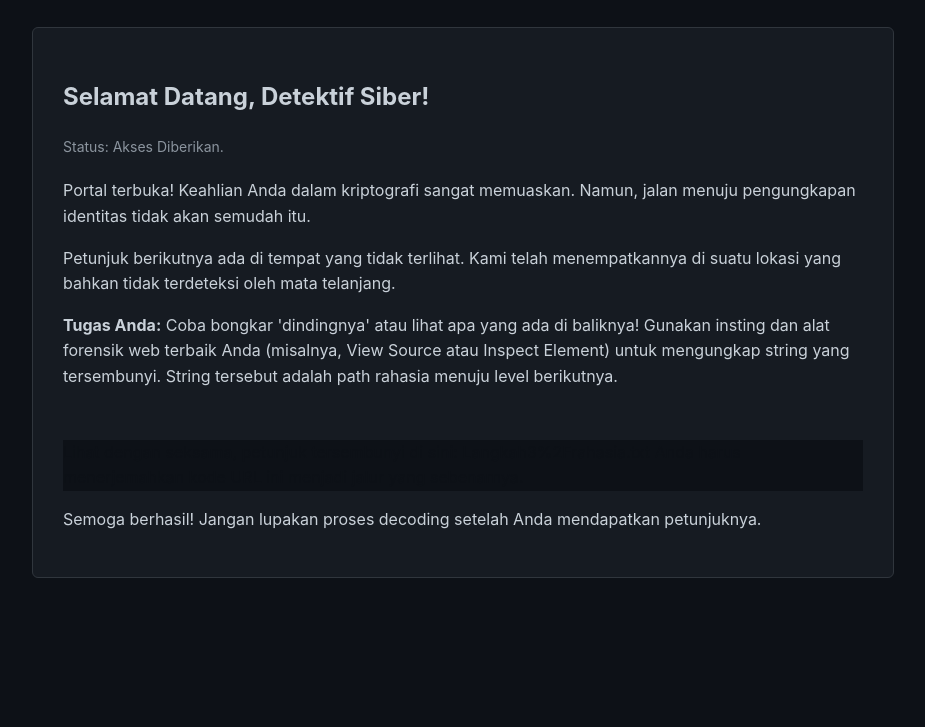
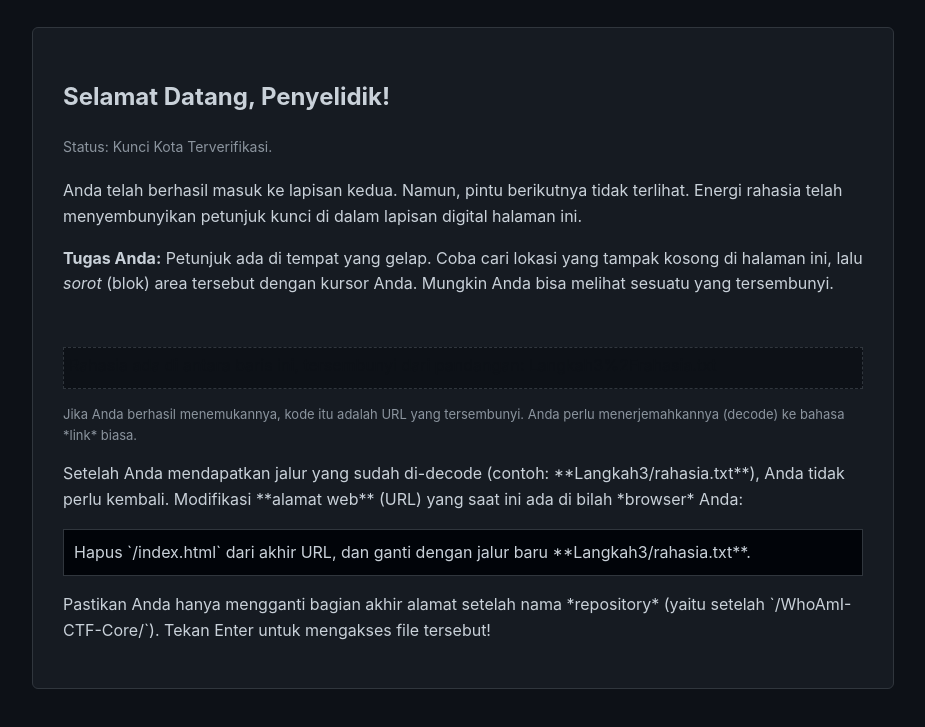
Before and after one commit to younglek911-rgb/WhoAmI-CTF-Core, a plain HTML site: page index.html in a window 1280 px wide. Shown: the part 127-854 px from the top of the page, without its empty margins (177-1102 px from the left). Before the commit the page ends 800 px from the top, so only its background shows below. Drawn offline with Linux system fonts and the light colour scheme.

Commit message:
Update index.html

```diff
--- a/index.html
+++ b/index.html
@@ -7,11 +7,11 @@
     <style>
         /* Variabel CSS untuk Dark Mode ala GitHub */
         :root {
-            --gh-bg-primary: #0d1117;          /* Background utama gelap */
-            --gh-bg-secondary: #161b22;       /* Background kontainer */
-            --gh-text-color: #c9d1d9;         /* Warna teks terang */
-            --gh-border-color: #30363d;       /* Warna border dan garis */
-            --gh-link-color: #58a6ff;         /* Warna tautan biru */
+            --gh-bg-primary: #0d1117;
+            --gh-bg-secondary: #161b22;
+            --gh-text-color: #c9d1d9;
+            --gh-border-color: #30363d;
+            --gh-link-color: #58a6ff;
         }
 
         body {
@@ -45,34 +45,31 @@
         }
         .status {
             font-size: 14px;
-            color: #8b949e; /* Warna abu-abu GitHub */
+            color: #8b949e;
             margin-bottom: 20px;
         }
         p {
             margin-bottom: 15px;
         }
-        a {
-            color: var(--gh-link-color);
-            text-decoration: none;
-        }
-        a:hover {
-            text-decoration: underline;
-        }
 
         /* --- TEKA-TEKI FORENSIK (RENDAH KONTRAS) --- */
         .hidden-clue {
-            /* PENTING: Warna teks diatur SAMA PERSIS dengan warna background utama */
             color: var(--gh-bg-primary);
             background-color: var(--gh-bg-primary);
-
-            /* Gunakan font-size dan line-height yang sama dengan paragraf biasa */
             font-size: 16px;
             margin-top: 50px;
-            cursor: pointer; /* Memberi petunjuk visual bahwa ini bisa disorot */
+            height: 30px;
+            border: 1px dashed var(--gh-border-color);
+            padding: 5px;
+            transition: background-color 0.3s;
         }
         .hidden-clue:hover {
-             /* Perubahan kecil pada hover untuk memberi petunjuk */
-            background-color: #161b22; /* Kontras sangat rendah */
+            background-color: #161b22;
+        }
+        .hint-text {
+            color: #8b949e;
+            font-size: 13px;
+            margin-top: 5px;
         }
     </style>
 </head>
@@ -82,22 +79,35 @@
     </div>
 
     <div class="main-content">
-        <h2>Selamat Datang, Detektif Siber!</h2>
-        <div class="status">Status: Akses Diberikan.</div>
+        <h2>Selamat Datang, Penyelidik!</h2>
+        <div class="status">Status: Kunci Kota Terverifikasi.</div>
 
-        <p>Portal terbuka! Keahlian Anda dalam kriptografi sangat memuaskan. Namun, jalan menuju pengungkapan identitas tidak akan semudah itu.</p>
+        <p>Anda telah berhasil masuk ke lapisan kedua. Namun, pintu berikutnya tidak terlihat. Energi rahasia telah menyembunyikan petunjuk kunci di dalam lapisan digital halaman ini.</p>
 
-        <p>Petunjuk berikutnya ada di tempat yang tidak terlihat. Kami telah menempatkannya di suatu lokasi yang bahkan tidak terdeteksi oleh mata telanjang.</p>
-
-        <p><strong>Tugas Anda:</strong> Coba bongkar 'dindingnya' atau lihat apa yang ada di baliknya! Gunakan insting dan alat forensik web terbaik Anda (misalnya, View Source atau Inspect Element) untuk mengungkap string yang tersembunyi. String tersebut adalah path rahasia menuju level berikutnya.</p>
+        <p><strong>Tugas Anda:</strong> Petunjuk ada di tempat yang gelap. Coba cari lokasi yang tampak kosong di halaman ini, lalu <em>sorot</em> (blok) area tersebut dengan kursor Anda. Mungkin Anda bisa melihat sesuatu yang tersembunyi.</p>
 
         <p class="hidden-clue">
-            Lihat dengan seksama, petunjuk tersembunyi di sini:
+            Rahasia ada di antara baris ini, tersembunyi dari pandangan:
             <span id="clue">Langkah3%2Frahasia.txt</span>
-            Anda harus menerjemahkan kode URL ini menjadi jalur yang sebenarnya.
         </p>
-        <p>Semoga berhasil! Jangan lupakan proses decoding setelah Anda mendapatkan petunjuknya.</p>
+
+        <p class="hint-text">
+            Jika Anda berhasil menemukannya, kode itu adalah URL yang tersembunyi. Anda perlu menerjemahkannya (decode) ke bahasa *link* biasa.
+        </p>
+
+        <p>
+            Setelah Anda mendapatkan jalur yang sudah di-decode (contoh: **Langkah3/rahasia.txt**), Anda tidak perlu kembali.
+            Modifikasi **alamat web** (URL) yang saat ini ada di bilah *browser* Anda:
+        </p>
+
+        <p style="padding: 10px; border: 1px solid #30363d; background-color: #010409;">
+            Hapus `/index.html` dari akhir URL, dan ganti dengan jalur baru **Langkah3/rahasia.txt**.
+        </p>
+
+        <p>
+            Pastikan Anda hanya mengganti bagian akhir alamat setelah nama *repository* (yaitu setelah `/WhoAmI-CTF-Core/`). Tekan Enter untuk mengakses file tersebut!
+        </p>
     </div>
 
-    </body>
+</body>
 </html>
```
